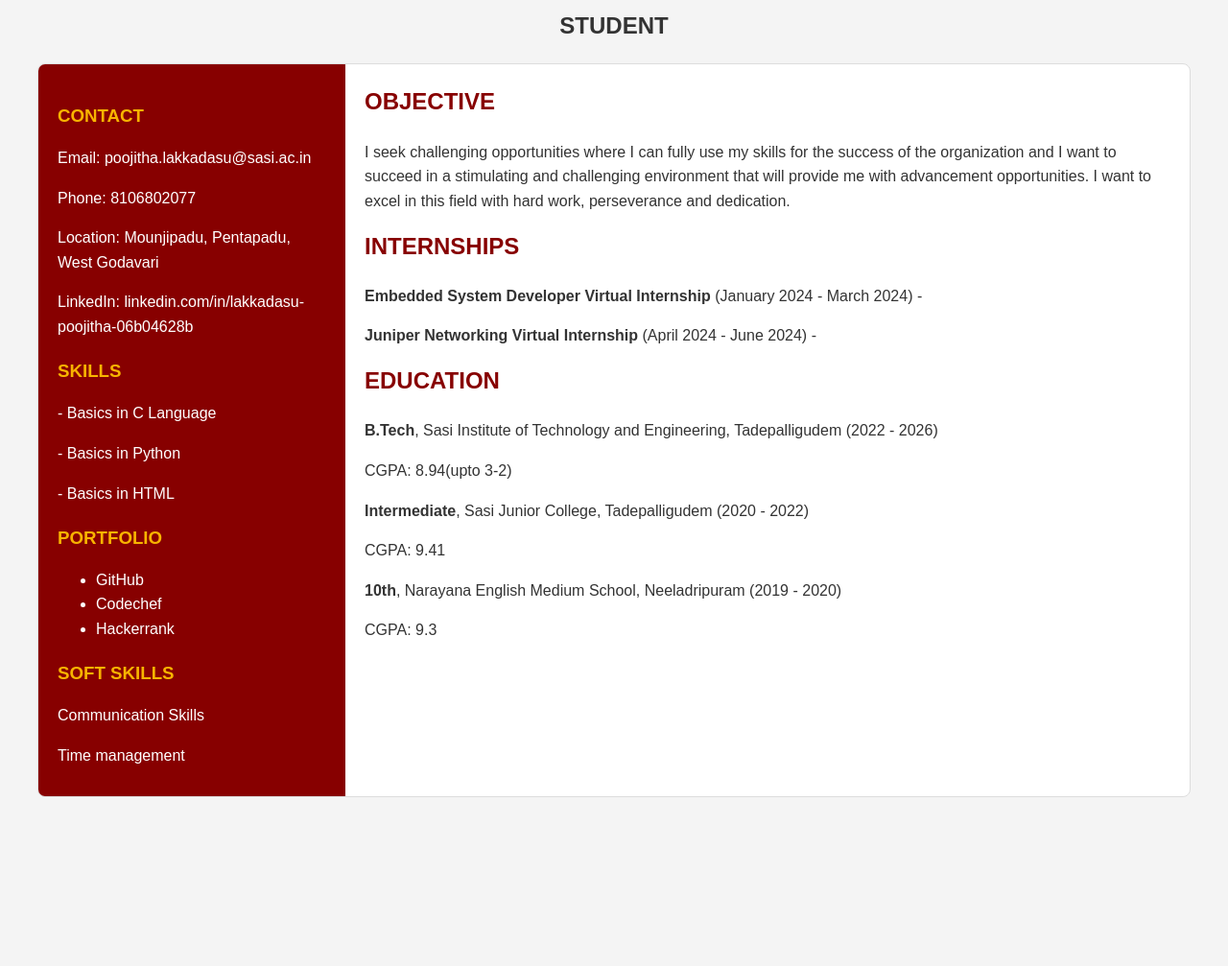
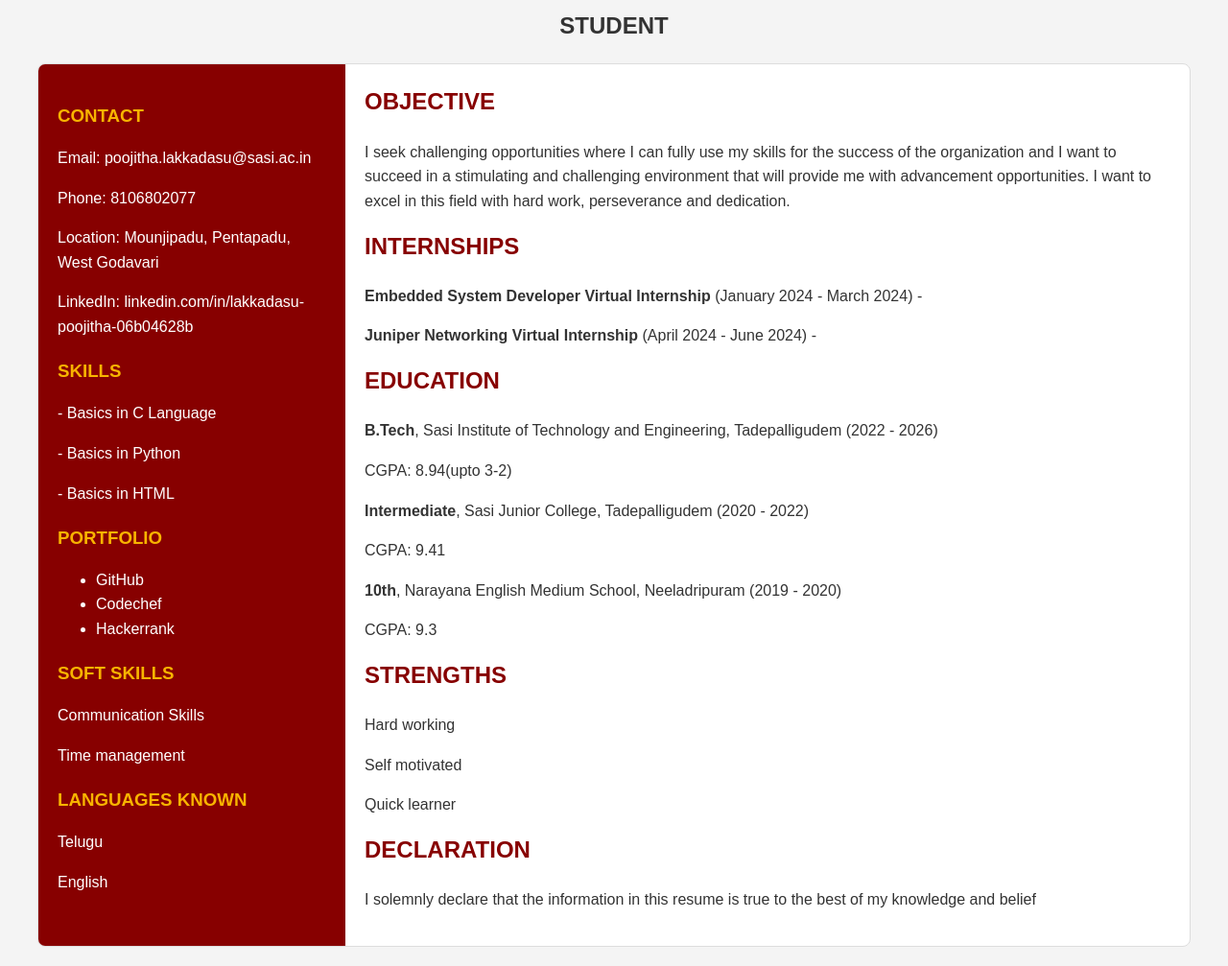
Before and after one commit to poojitha489/poojitha489.github.io, a plain HTML site: page index.html in a window 1280 px wide. Shown: the part 86-1093 px from the top of the page at 96% size. Before the commit the page ends 937 px from the top, so only its background shows below. Drawn offline with Linux system fonts and the light colour scheme.

Commit message:
Update index.html

```diff
--- a/index.html
+++ b/index.html
@@ -37,6 +37,11 @@
 <p>Communication Skills</p>
 <p>Time management</p>
 </div>
+  <div class="languages known">
+    <h3> LANGUAGES KNOWN </h3>
+    <p> Telugu</p>
+    <p> English </p>
+  </div>
 </div>
 <div class="main-content">
 <div class="objective">
@@ -62,6 +67,16 @@
 <p><strong>10th</strong>, Narayana English Medium School, Neeladripuram (2019 - 2020)</p>
 <p>CGPA: 9.3</p>
 </div>
+  <div class="strengths">
+    <h2> STRENGTHS</h2>
+    <p> Hard working </p>
+    <p> Self motivated </p>
+    <p> Quick learner </p>
+  </div>
+  <div class="declaration">
+    <h2> DECLARATION </h2>
+    <p>I solemnly declare that the information in this resume is true to the best of my knowledge and belief</p>
+  </div>
 </div>
 </div>
 </body>
```
